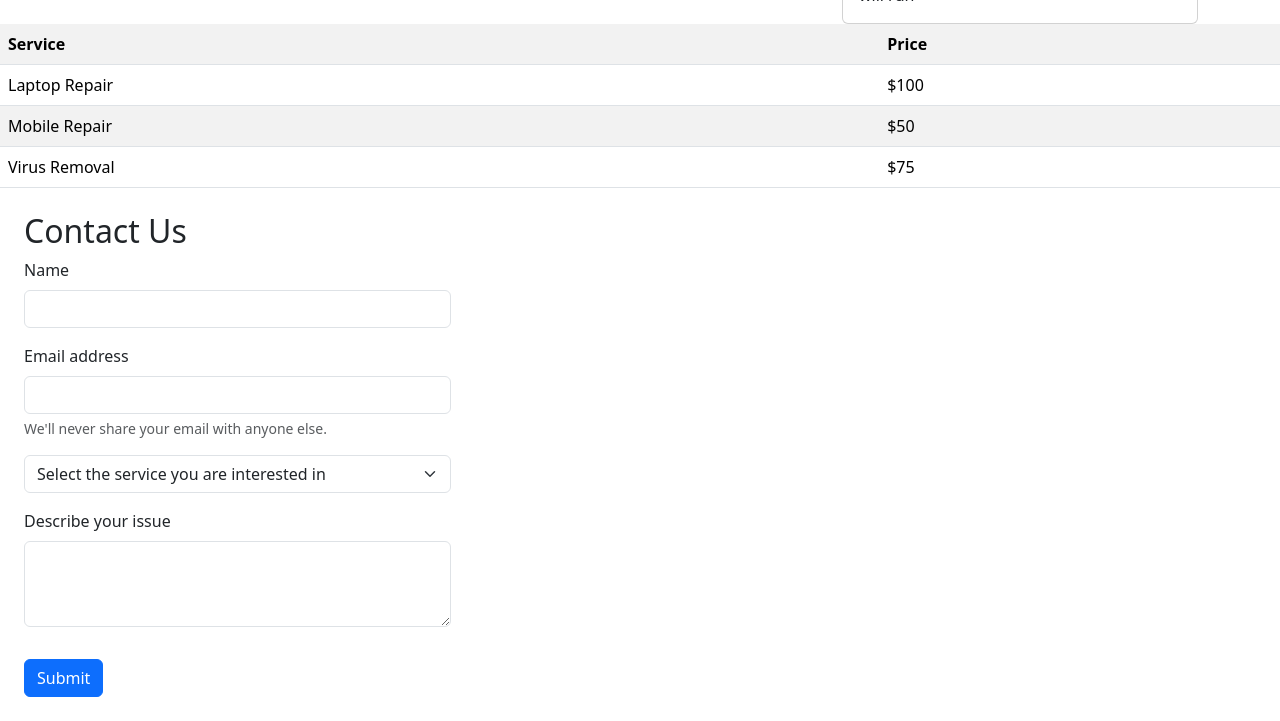
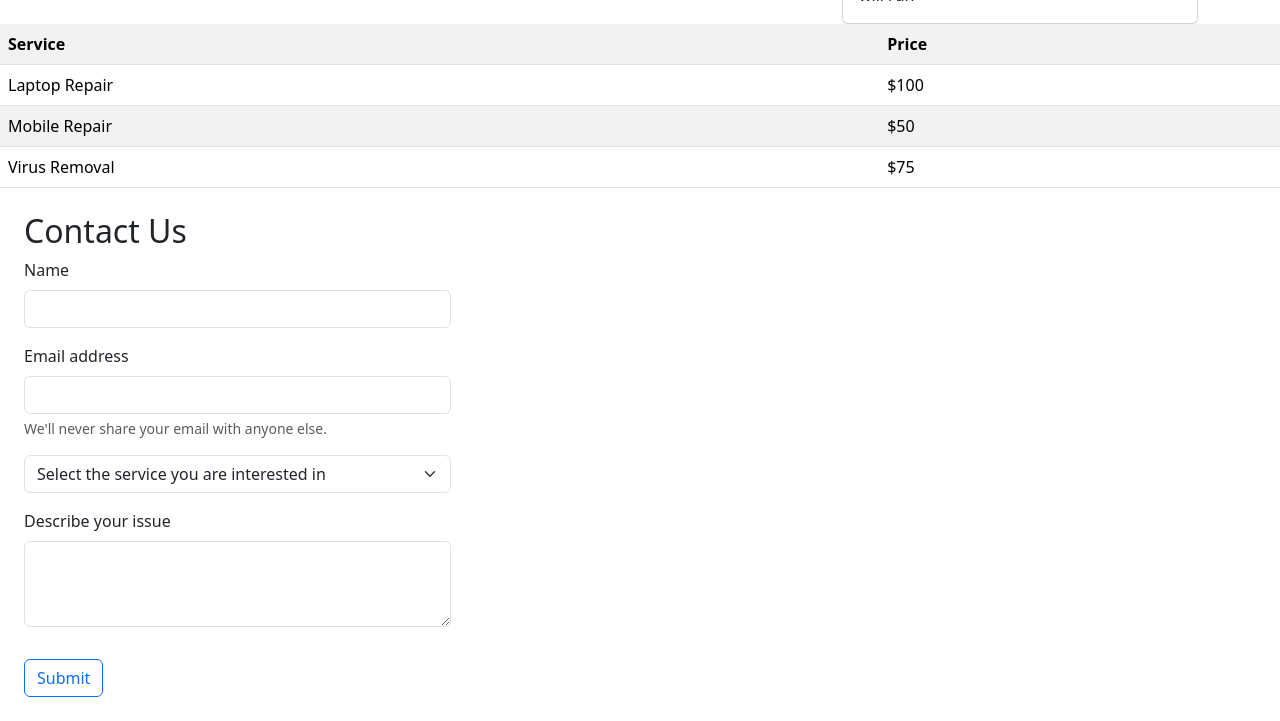
Before and after one commit to Schnretzl/bootstrap-componenets, a plain HTML site: page index.html in a window 1280 px wide. Shown: the part 528-1249 px from the top of the page. Drawn offline with nearby package versions, Linux system fonts and the light colour scheme.

Commit message:
Implement task 3

```diff
--- a/index.html
+++ b/index.html
@@ -119,7 +119,9 @@
                     <textarea class="form-control" id="message" rows="3"></textarea>
                   </div>
 
-                <button type="submit" class="btn btn-primary mt-3">Submit</button>
+                  <!-- Task 3: Add Dynamic Interactivity with Bootstrap Buttons Incorporate Bootstrap Buttons with interactive hover effects to enhance user engagement and provide visual feedback when interacting with clickable elements. -->
+
+                <button type="submit" class="btn btn-outline-primary mt-3">Submit</button>
               </form>
         </form>
     </section>
```
